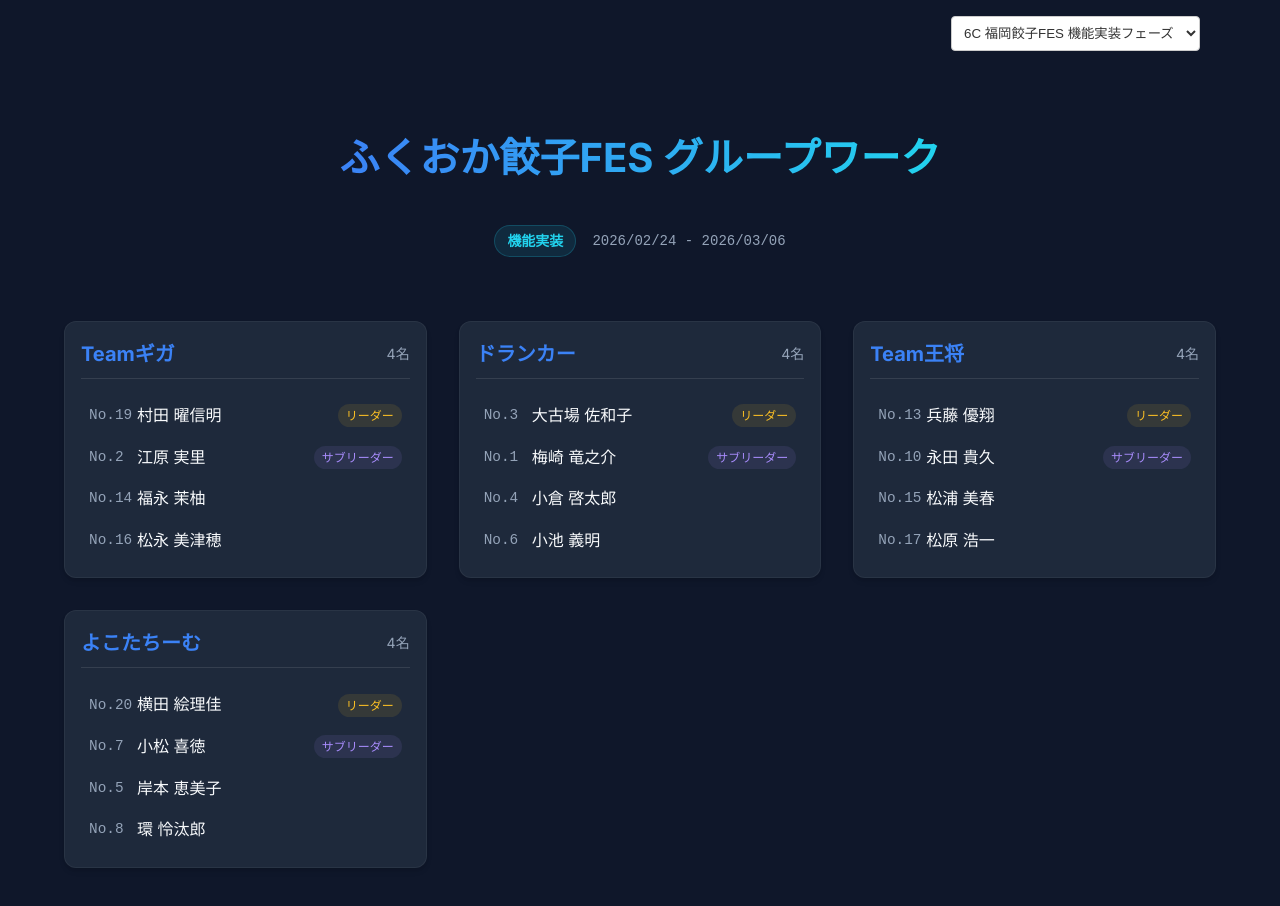
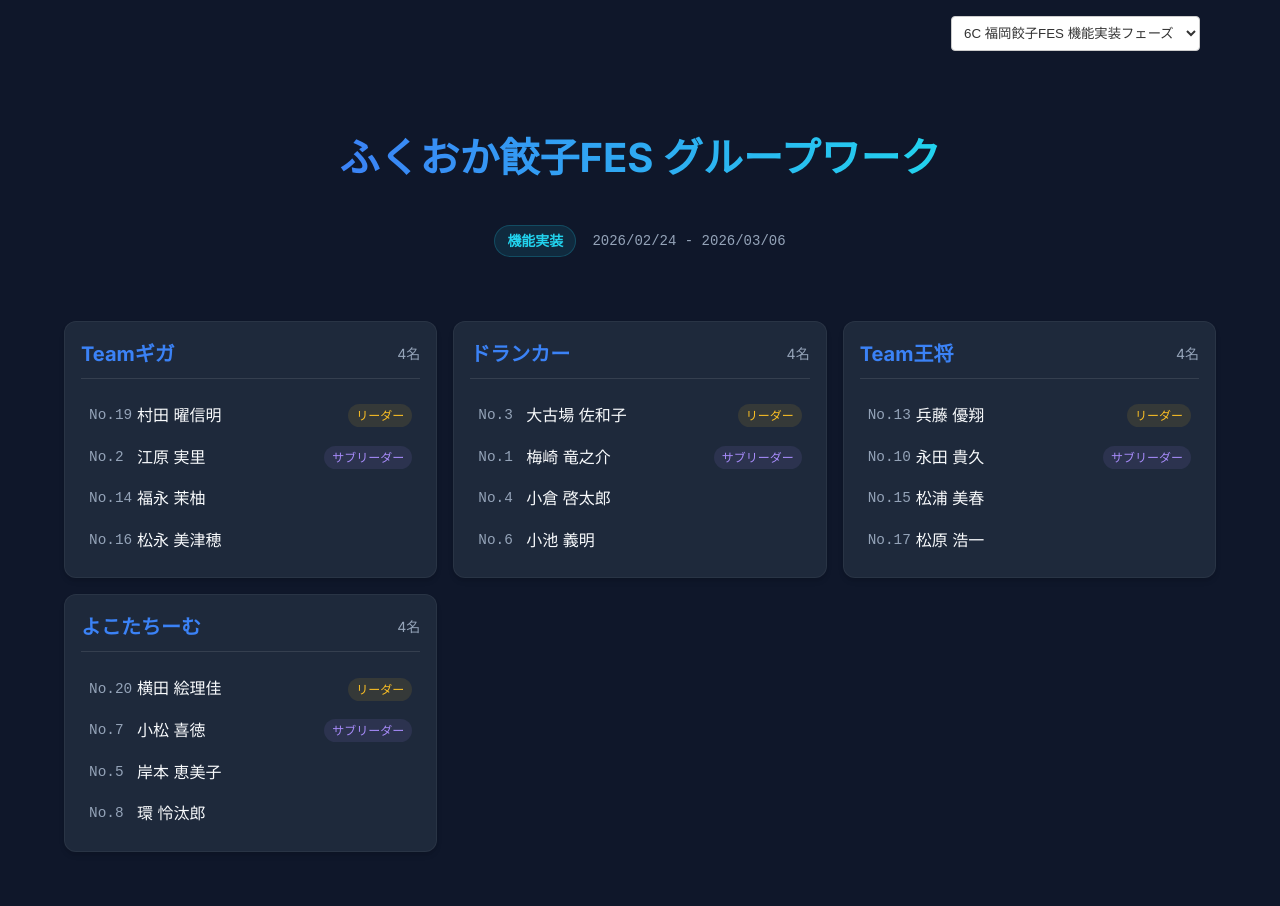
Before and after one commit to yskf0327/group-tool, a Vue app: page / in a window 1280 px wide. Shown: the top 906 px of the page. Built offline with nearby package versions, Linux system fonts and the light colour scheme.

Commit message:
style: グリッドのレイアウトを調整

```diff
--- a/src/components/GroupList.vue
+++ b/src/components/GroupList.vue
@@ -44,8 +44,8 @@ const getSortedMembers = (members) => {
 <style setup>
 .groups-grid {
   display: grid;
-  grid-template-columns: repeat(auto-fit, minmax(300px, 1fr));
-  gap: var(--s-lg);
+  grid-template-columns: repeat(auto-fit, minmax(280px, 1fr));
+  gap: var(--s-md);
 }
 
 .group-card {
```
